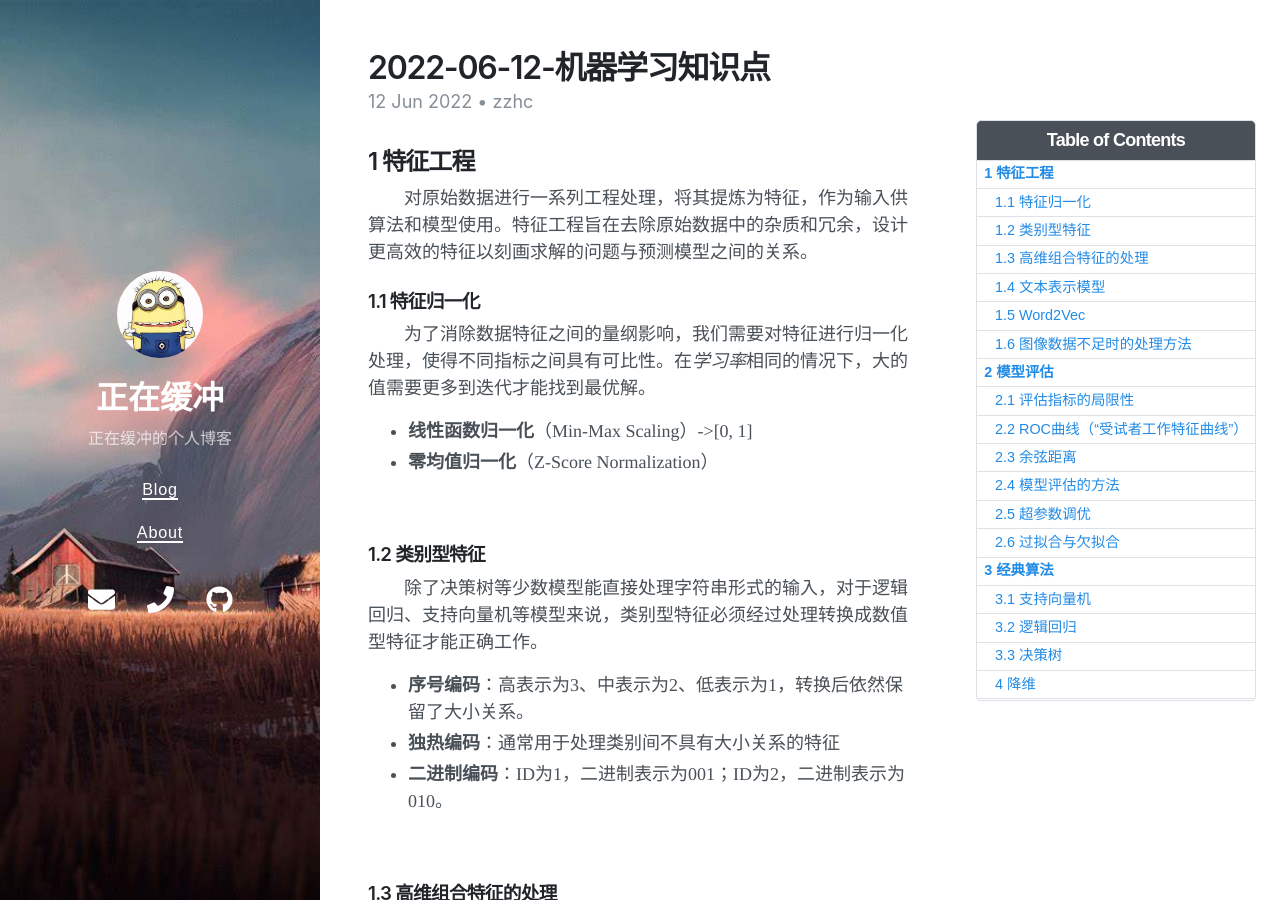
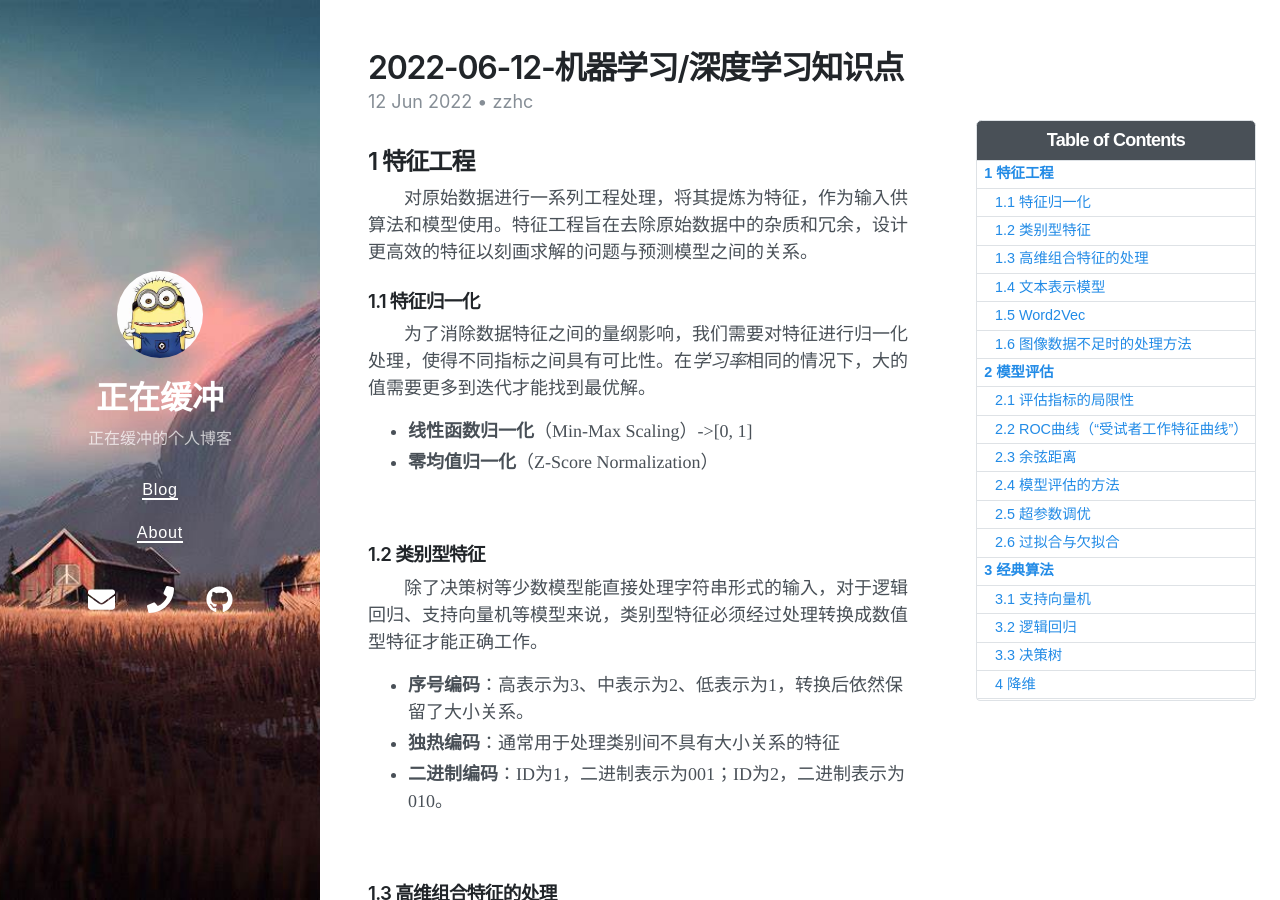
Before and after one commit to Zzhc3321/personal-blog.github.io, a Jekyll site: the page built from _posts/2022-06-12-机器学习知识点.md, in a window 1280 px wide and 900 px high. Built offline with Jekyll 4.4.1, drawn with Linux system fonts in a browser that asks for light colours; nearby versions of some CDN libraries.

Commit message:
修改文件: _posts/2022-06-12-机器学习知识点.md

```diff
--- a/_posts/2022-06-12-机器学习知识点.md
+++ b/_posts/2022-06-12-机器学习知识点.md
@@ -1,6 +1,6 @@
 ---
 layout: post
-title: 2022-06-12-机器学习知识点
+title: 2022-06-12-机器学习/深度学习知识点
 tags: [cv,ML]
 category: 深度学习
 toc: true
```
Also changed, not shown: other parts of _posts/2022-06-12-机器学习知识点.md (+1 -1 lines).
